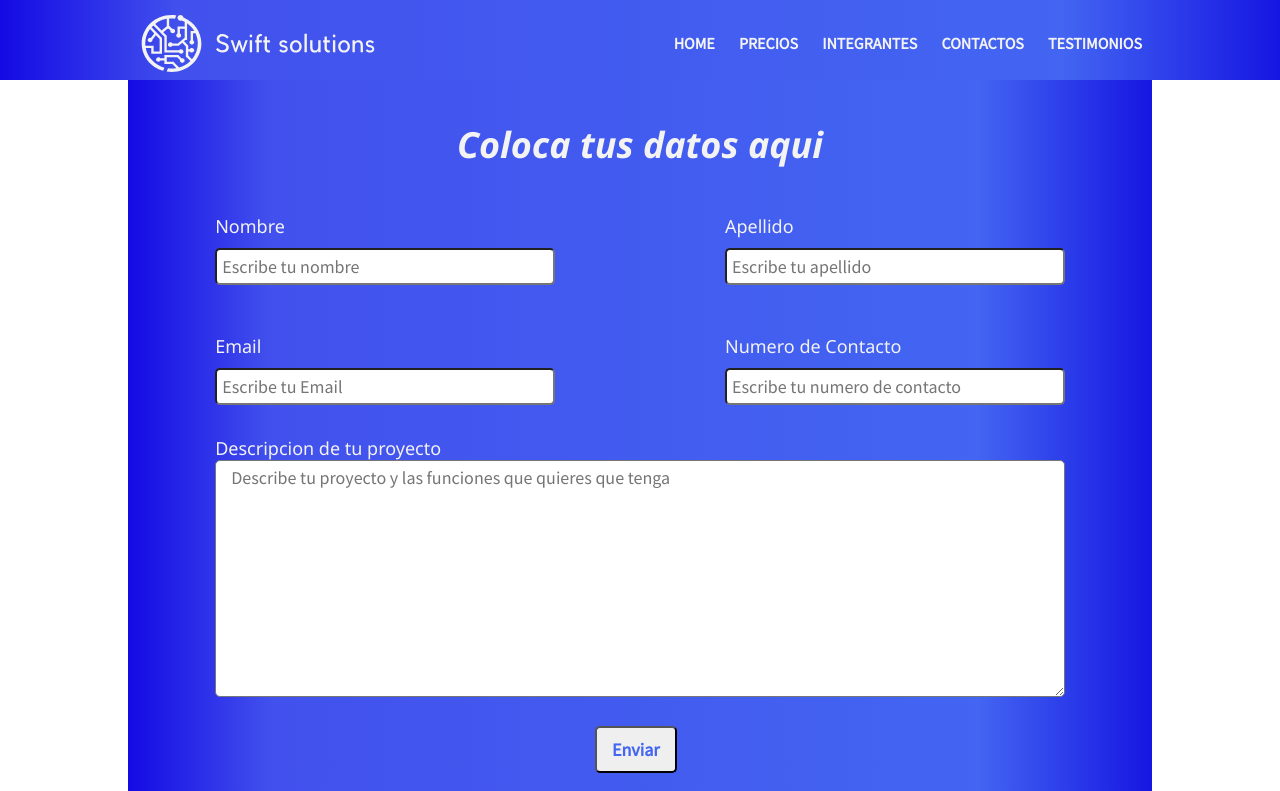
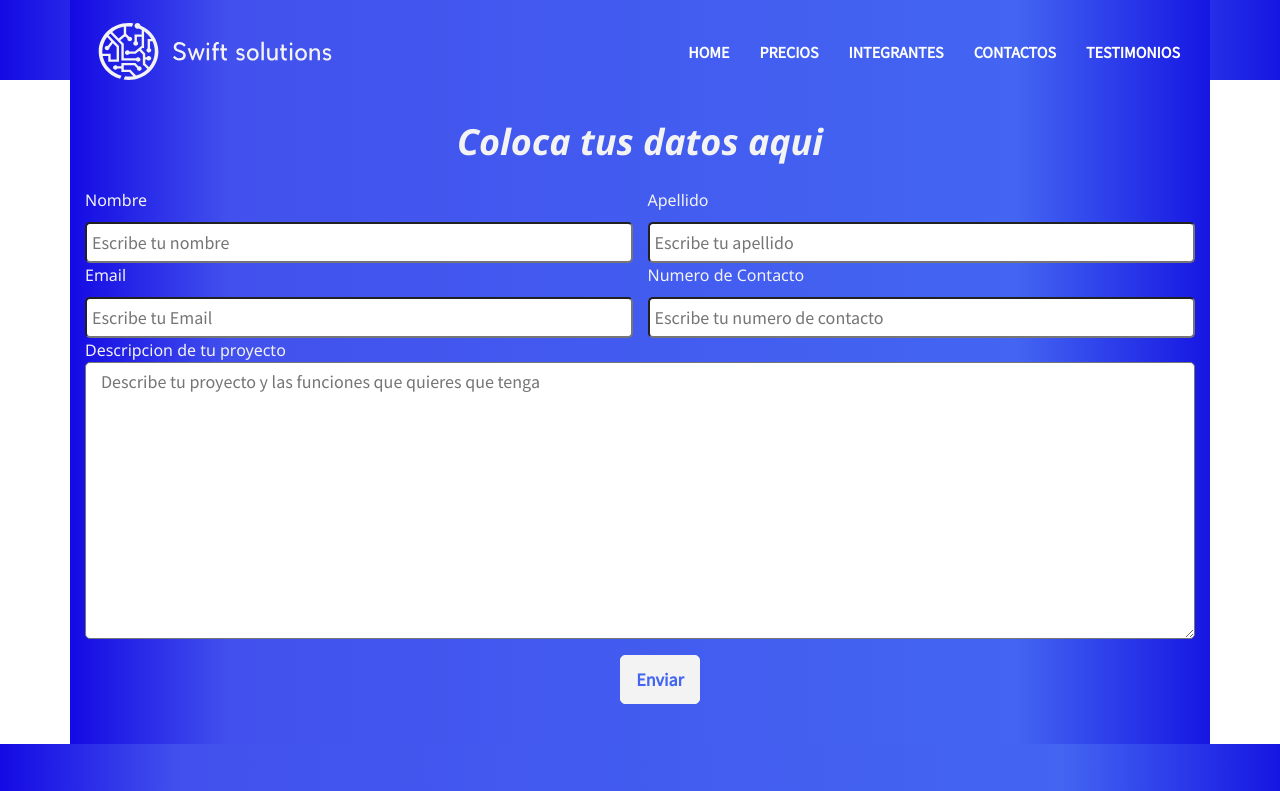
Before and after one commit to Kushian01100111/Proyecto-Final-CoderHouse, a plain HTML site: page views/contacto.html in a window 1280 px wide. Shown: the top 791 px of the page. Drawn offline with nearby package versions, Linux system fonts and the light colour scheme; a web font is replaced by a local one.

Commit message:
Maquetacion con bootstrap en pagina de contacto

```diff
--- a/css/style.css
+++ b/css/style.css
@@ -58,6 +58,7 @@ nav{
     align-items: center;
 }
 
+
 .logoEmpresa{
     margin-top: 15px;
     display: inline-block;
@@ -84,14 +85,33 @@ nav ul li{
     font-family: 'source sans pro','noto sans';
 }
 
-nav ul li:hover{
+.ul li:hover{
    background-color: var(--blanco);
    color:var(--azul);
    border-radius: 25px;
    transition: all 0.5s ease-in-out;
-   padding: 10px 5px;
-   margin: 0 10px;
+   padding: 5px 5px;
+   margin: 0 5px;
 }
+
+.nav-link{
+    font-weight: 700;
+    font-family: 'source sans pro','noto sans';
+}
+
+.nav-link:hover{
+    background-color: var(--blanco);
+    color:var(--azul);
+    border-radius: 25px;
+    transition: all 0.5s ease-in-out;
+    padding: 5px 5px;
+    margin: 0 5px;
+}
+.navbar-dark .navbar-nav .nav-link.active:hover{
+    color: var(--azul);
+}
+
+
 
 .linksNavegacion:hover{
     color: var(--azul);
@@ -99,9 +119,17 @@ nav ul li:hover{
 
 
 
+
 @media (min-width: 800px) and (max-width: 1000px){
     nav{
         justify-content: space-around;
+    }
+}
+
+@media (min-width: 992px){
+    .navbar-expand-lg .navbar-collapse {
+    justify-content: flex-end;
+
     }
 }
 
@@ -113,7 +141,7 @@ nav ul li:hover{
         display: flex;
         flex-direction: column;
     }
-    nav ul{
+    nav .ul{
         transform: scale(0,0);
         flex-direction: column;
         gap: 10px;
@@ -335,7 +363,7 @@ footer section{
 }
 
 
-.container, footer span{
+.footerContainer, footer span{
     display: inline-block;
 }
 
@@ -359,13 +387,13 @@ footer section{
     footer section .filtro{
         filter: invert(43%) sepia(48%) saturate(7321%) hue-rotate(211deg) brightness(99%) contrast(92%);
     }
-    .container{
+    .footerContainer{
         display: flex;
         gap: 20px;
         flex-direction: column;
         align-items: center;
     }
-    .container div + div{
+    .footerContainer div + div{
         padding-bottom: 50px
     }
 }
@@ -609,20 +637,20 @@ footer section{
 
 /* Comienzo de Contacto  */
 
-.gridContainerCon{
+/* .gridContainerCon{
     display: grid;
     font-size: 1.8rem;
     align-items: center;
     width: 100%;
     grid-template-columns: 5% 2fr 1fr 2fr 5%;
     grid-template-rows: 120px 120px 280px 70px;
-}
+} */
 
-.gridContainerCon label{
+.row label{
     display: block;
 }
 
-.gridContainerCon input{
+.row input{
     width: 100%;
     font-family: 'source sans pro','noto sans';
     font-size: 1.8rem;
@@ -632,7 +660,7 @@ footer section{
     padding: 5px 0 5px 5px;
 }
 
-.gridContainerCon textarea{
+.row textarea{
     width: 100%;
     font-family: 'source sans pro','noto sans';
     font-size: 1.8rem;
@@ -648,12 +676,17 @@ footer section{
     margin-left: 40px;
 }
 
+.btn-primary{
+    background-color: var(--blanco);
+    border-color: var(--blanco);
+}
+
 #submit:hover{
     background-color: #4F5FA7;
     color: var(--blanco);
     transition: all 0.5s ease-in-out;
 }
-
+/*
 .primero{
     grid-column: 2/3;
     grid-row: 1/2;
@@ -677,12 +710,11 @@ footer section{
 .quinto{
     grid-column: 2/5;
     grid-row: 3/4;
-}
+} */
 
 .sexto{
-    justify-items: center;
-    grid-column: 3/4;
-    grid-row: 4/5;
+    width: 100%;
+    text-align: center;
 }
 
 @media (max-width:750px){
--- a/views/contacto.html
+++ b/views/contacto.html
@@ -7,54 +7,68 @@
     <link rel="preconnect" href="https://fonts.googleapis.com">
     <link rel="preconnect" href="https://fonts.gstatic.com" crossorigin>
     <link href="https://fonts.googleapis.com/css2?family=Montserrat:wght@100;400;700&family=Noto+Sans:ital,wght@0,400;0,700;1,700&family=Roboto:wght@100;400;700&family=Source+Sans+Pro&family=Source+Serif+Pro&display=swap" rel="stylesheet">
+    <link href="https://cdn.jsdelivr.net/npm/bootstrap@5.1.3/dist/css/bootstrap.min.css" rel="stylesheet" integrity="sha384-1BmE4kWBq78iYhFldvKuhfTAU6auU8tT94WrHftjDbrCEXSU1oBoqyl2QvZ6jIW3" crossorigin="anonymous">
     <link rel="stylesheet" href="../css/style.css">
     <title>Swift solutions</title>
 </head>
 <body>
-    <input type="checkbox" id="nav-toggle" class="nav-toggle">
-    <label for="nav-toggle" class="nav-toggle-label">
-        <span></span>
-    </label>
     <header>
-        <nav>
-            <img src="../image/svg.svg" alt="imagen-logo" class="logoEmpresa">
-            <ul>
-                <li><a href="../index.html" class="linksNavegacion">HOME</a></li>
-                <li><a href="precios.html" class="linksNavegacion">PRECIOS</a></li>
-                <li><a href="integrantes.html" class="linksNavegacion">INTEGRANTES</a></li>
-                <li><a href="contacto.html" class="linksNavegacion">CONTACTOS</a></li>
-                <li><a href="testimonios.html" class="linksNavegacion">TESTIMONIOS</a></li>
-            </ul>
-        </nav>
+        <nav class="navbar navbar-expand-lg navbar-dark container-xl"style="background: rgb(20,10,228); background: linear-gradient(90deg, rgba(20,10,228,1) 0%, rgba(66,81,237,1) 14%, rgba(67,101,242,1) 83%, rgba(22,22,226,1) 100%);">
+            <div class="container-fluid ">
+                <img src="../image/svg.svg" alt="imagen-logo" class="logoEmpresa navbar-brand">
+              <button class="navbar-toggler" type="button" data-bs-toggle="collapse" data-bs-target="#navbarSupportedContent" aria-controls="navbarSupportedContent" aria-expanded="false" aria-label="Toggle navigation">
+                <span class="navbar-toggler-icon"></span>
+              </button>
+              <div class="collapse navbar-collapse " id="navbarSupportedContent">
+                <ul class="navbar-nav ml-auto ">
+                  <li class="nav-item">
+                    <a href="../index.html" class="nav-link active">HOME</a>
+                  </li>
+                  <li class="nav-item">
+                    <a href="precios.html" class=" nav-link active">PRECIOS</a>
+                  </li>
+                  <li class="nav-item">
+                    <a href="integrantes.html" class=" nav-link active">INTEGRANTES</a>
+                  </li>
+                  <li class="nav-item">
+                    <a href="contacto.html" class=" nav-link active">CONTACTOS</a>
+                  </li>
+                  <li class="nav-item">
+                  <a href="testimonios.html" class=" nav-link active">TESTIMONIOS</a>
+                  </li>
+                </ul>
+              </div>
+            </div>
+          </nav>
     </header>
-    <main>
-        <section class="contactoSection">
+    <main class="container-xl">
+        <section class="container">
             <h1>Coloca tus datos aqui</h1>
-            <div>
+            <div class="row">
                 <form action="submit">
-                    <div class="gridContainerCon">
-                        <div class="primero">
+                    <div class="row">
+                        <div class="primero col-md-6">
                             <label for="nombre">Nombre</label>
                                 <input type="text" name="nombre" id="nombre" placeholder="Escribe tu nombre">
                         </div>
-                        <div class="segundo">
+                        <div class="segundo col-md-6">
                             <label for="apellido">Apellido</label>
                                 <input type="text" name="apellido" id="apellido" placeholder="Escribe tu apellido">
                         </div>
-                        <div class="tercero">
+                        <div class="tercero col-md-6">
                             <label for="email">Email</label>
                                 <input type="email" name="email" id="email" placeholder="Escribe tu Email">
                         </div>
-                        <div class="cuarto">
+                        <div class="cuarto col-md-6">
                             <label for="numero">Numero de Contacto</label>
                                 <input type="tel" name="numero" id="numero" placeholder="Escribe tu numero de contacto">
                         </div>
-                        <div class="quinto">
+                        <div class="quinto col-md-12">
                             <label for="descripcion" >Descripcion de tu proyecto</label>
                                 <textarea name="descripcion" id="descripcion" cols="30" rows="10" placeholder="Describe tu proyecto y las funciones que quieres que tenga"></textarea>
                         </div>
-                        <div class="sexto">
-                            <input type="submit" name="submit" id="submit" value="Enviar">
+                        <div class="sexto col-md-12">
+                            <input type="submit" name="submit" id="submit" value="Enviar" class="btn btn-primary">
                         </div>
                     </div>
                 </form>
@@ -62,9 +76,9 @@
         </section>
     </main>
     <footer>
-        <section>
+        <section class="container-xl">
             <img src="../image/svg.svg" alt="imagen-logo" class="logoEmpresa filtro">
-            <div class="container">
+            <div class="footerContainer">
                 <div>
                     <span>Redes Sociales</span>
                 </div>
@@ -77,5 +91,6 @@
             </div>
         </section>
     </footer>
+    <script src="https://cdn.jsdelivr.net/npm/bootstrap@5.1.3/dist/js/bootstrap.bundle.min.js" integrity="sha384-ka7Sk0Gln4gmtz2MlQnikT1wXgYsOg+OMhuP+IlRH9sENBO0LRn5q+8nbTov4+1p" crossorigin="anonymous"></script>
 </body>
 </html>
```
Also changed, not shown: index.html (+2 -2 lines), views/integrantes.html (+2 -2 lines), views/precios.html (+2 -2 lines), views/testimonios.html (+2 -2 lines).
